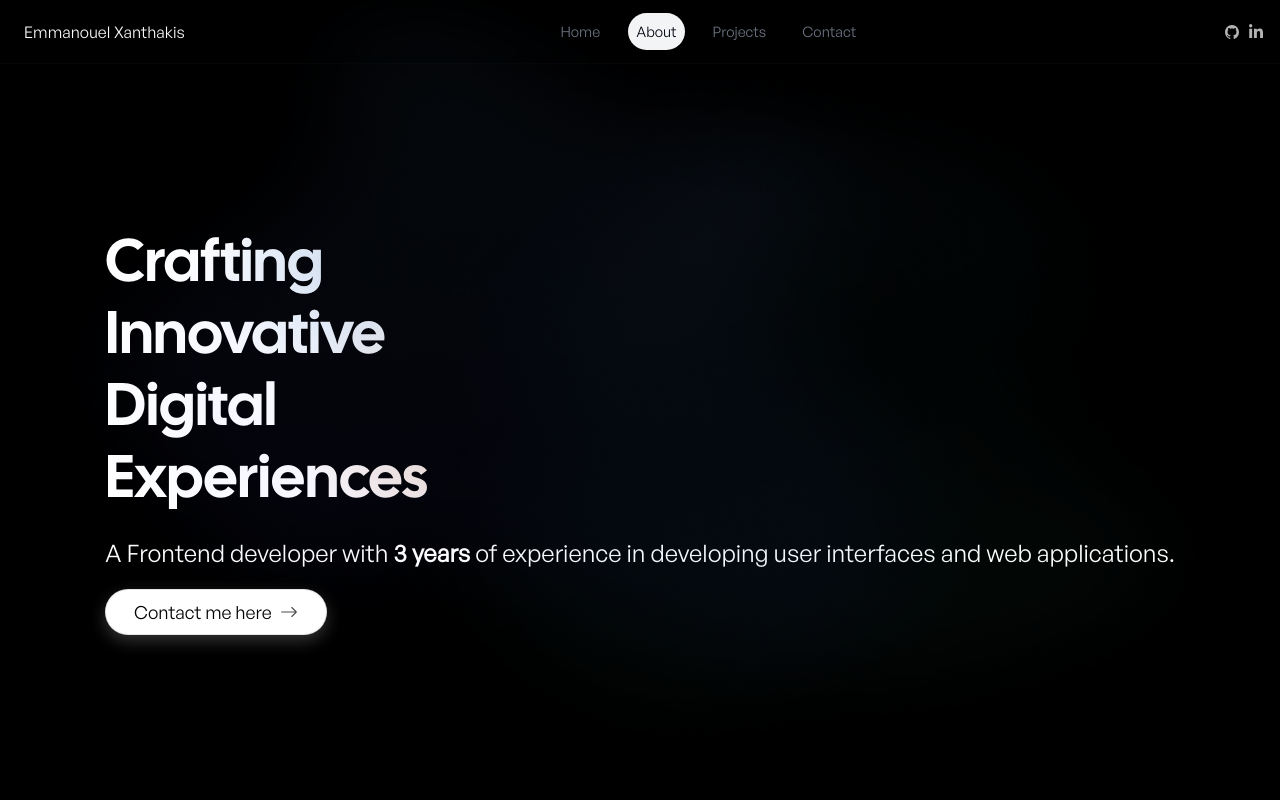
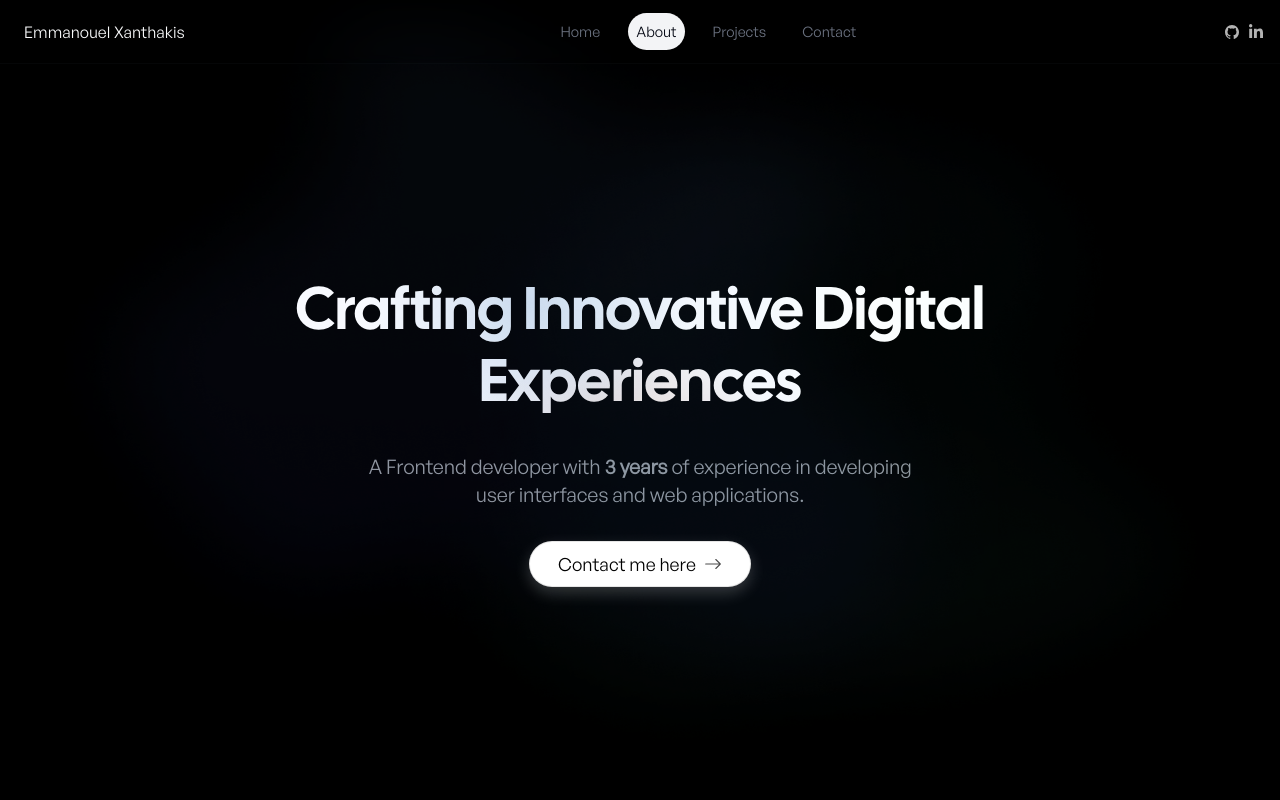
Before and after one commit to exanthakis/exanthakis-portfolio, a Next.js app: page / in a window 1280 px wide. Shown: the top 800 px of the page. Built offline with nearby package versions, Linux system fonts and the light colour scheme.

Commit message:
Rework hero cmp

```diff
--- a/components/hero/hero.tsx
+++ b/components/hero/hero.tsx
@@ -19,7 +19,7 @@ const Hero = () => {
     <section
       ref={ref}
       id="home"
-      className="relative mx-auto flex flex-col md:flex-row-reverse justify-center items-center h-[92dvh]"
+      className="relative mx-auto flex flex-col md:flex-row-reverse justify-center items-center h-[92dvh] max-w-3xl text-center"
     >
       {/* <div className="flex items-center justify-center z-10 relative h-3/5"> */}
       {/* <CubeScene /> */}
@@ -34,23 +34,24 @@ const Hero = () => {
         </div> */}
       {/* </div> */}
       <motion.div
-        className="flex flex-col items-start justify-center gap-y-4 px-4 text-lg font-medium"
+        className="flex flex-col items-center justify-center gap-y-8 px-4 text-lg font-medium"
         initial={{ opacity: 0, y: 100 }}
         animate={{ opacity: 1, y: 0 }}
         transition={{
           delay: 0.1,
         }}
       >
-        <h1 className="max-w-md font-black font-calSans bg-white text-left bg-home-hero-title bg-clip-text font-titles text-6xl text-transparent leading-[120%]">
+        <h1 className="font-black font-calSans bg-white bg-home-hero-title bg-clip-text font-titles text-6xl text-transparent leading-[120%]">
           Crafting Innovative Digital Experiences
         </h1>
 
-        <p
-          className={`text-white font-medium lg:text-2xl sm:text-xl xs:text-[20px] text-[16px] lg:leading-[40px] leading-[20px] text-white-100`}
+        <span
+          className={`md:text-xl tracking-[-0.16px] text-[rgba(239,247,255,.615)] font-normal sm:px-20`}
+          // className={`text-white font-medium lg:text-2xl sm:text-xl xs:text-[20px] text-[16px] lg:leading-[40px] leading-[20px] text-white-100`}
         >
           A Frontend developer with <span className="font-bold">3 years</span>{" "}
           of experience in developing user interfaces and web applications.
-        </p>
+        </span>
 
         <Button buttonType={ButtonType.PRIMARY} href="">
           Contact me here{" "}
```
